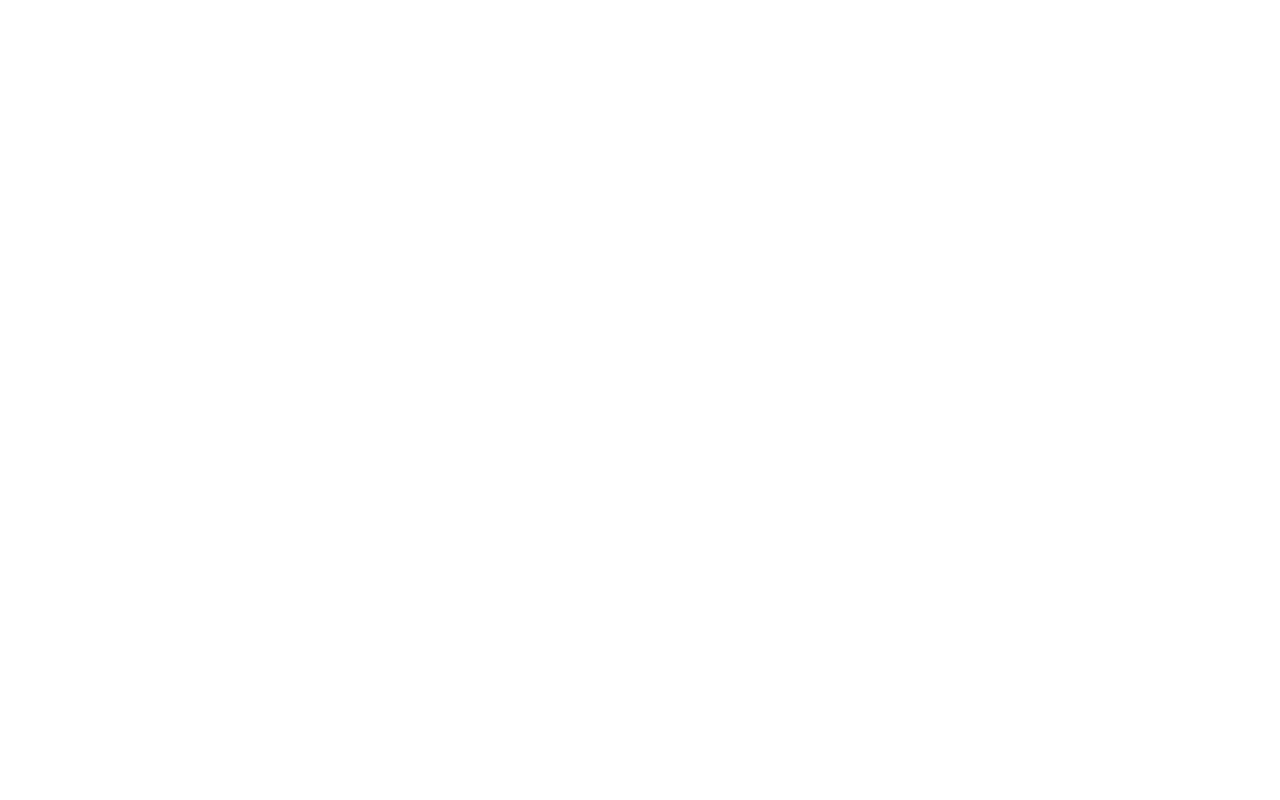
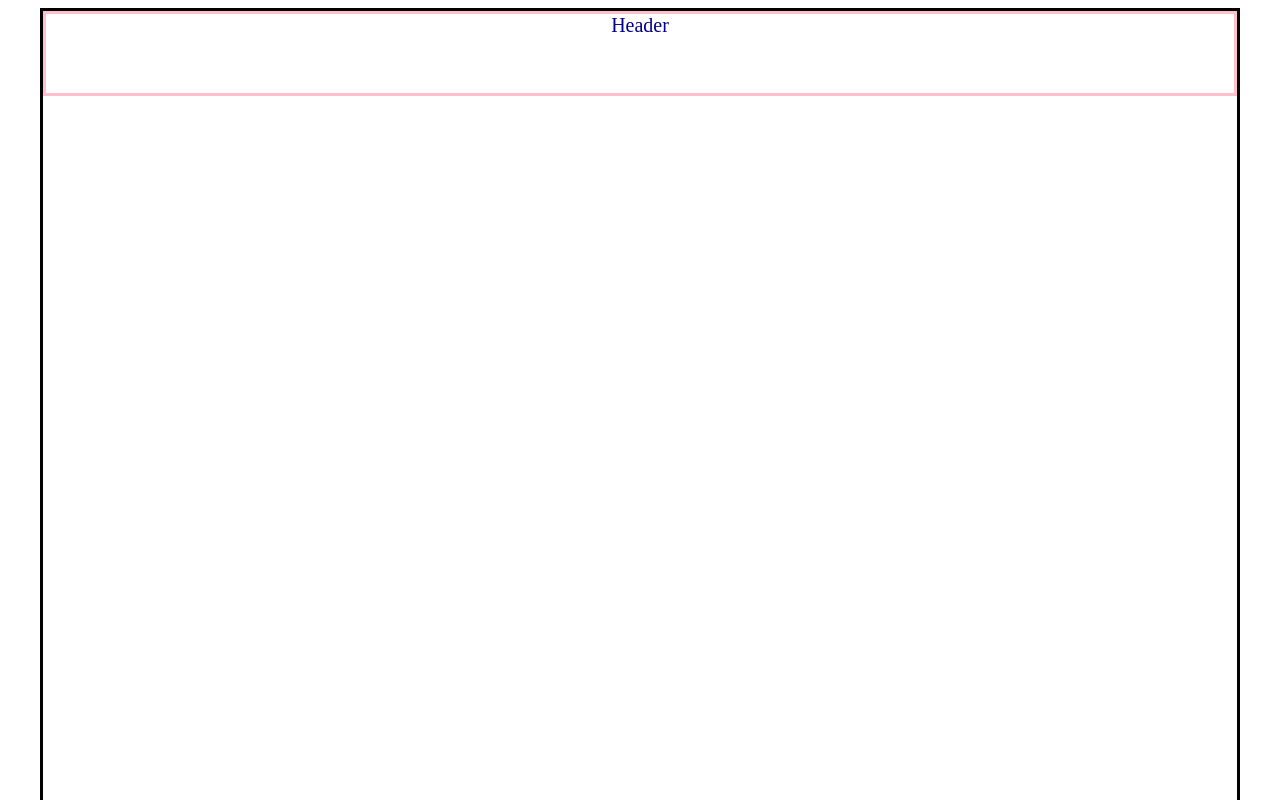
Before and after one commit to chebb44/repair-design-project, a plain HTML site: page index.html in a window 1280 px wide. Shown: the top 800 px of the page. Drawn offline with Linux system fonts and the light colour scheme.

Commit message:
feat: add header

```diff
--- a/index.html
+++ b/index.html
@@ -4,9 +4,16 @@
     <meta charset="UTF-8">
     <meta name="viewport" content="width=device-width, initial-scale=1.0">
     <meta http-equiv="X-UA-Compatible" content="ie=edge">
-    <title>Document</title>
+    <link rel="stylesheet" href="style.css">
+    <title>Repair-design-project</title>
 </head>
 <body>
+  <div class="site-wrapper">
+    <div class="header">
+      Header
+    </div>
+
+  </div>
 
 </body>
 </html>
--- a/style.scss
+++ b/style.scss
@@ -0,0 +1,24 @@
+@mixin bord ($color) {
+  border: 3px $color solid;
+  text-align: center;
+  vertical-align: middle;
+  font-size: 20px;
+  color: darkblue;
+  //background-color: lightgrey;
+}
+body *{
+  box-sizing: border-box;
+}
+
+.site-wrapper{
+  max-width: 1438px;
+  width: 95%;
+  margin: 0 auto;
+  height: 10150px;
+  @include bord (black);
+}
+.header{
+  @include bord(pink);
+  height: 85px;
+  width: 100%;
+}
```
Also changed, not shown: style.css, 1 other file.
